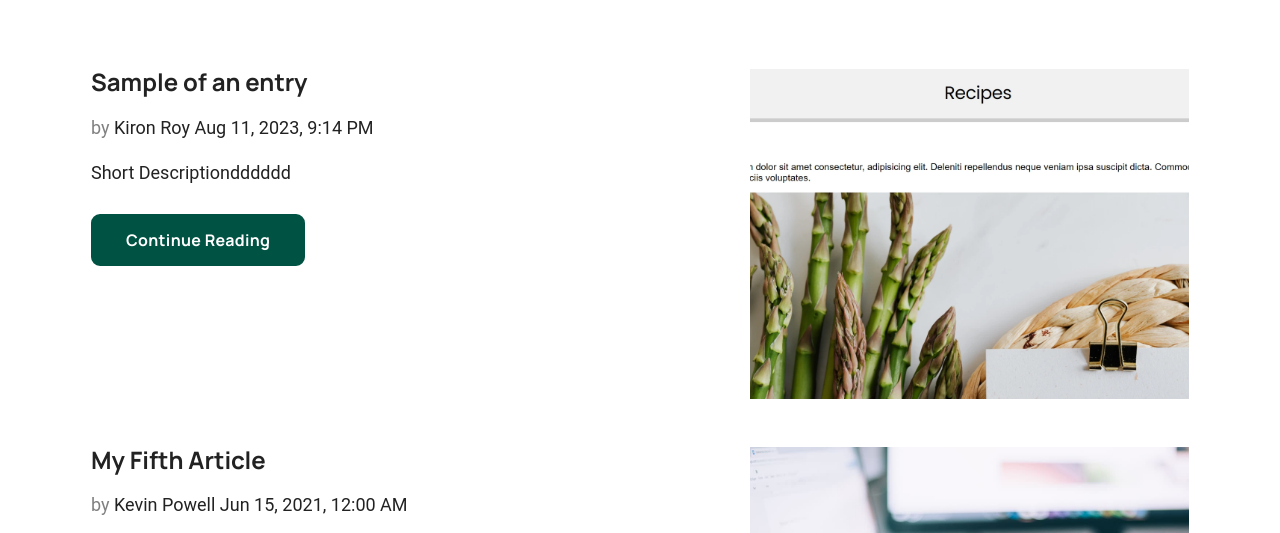
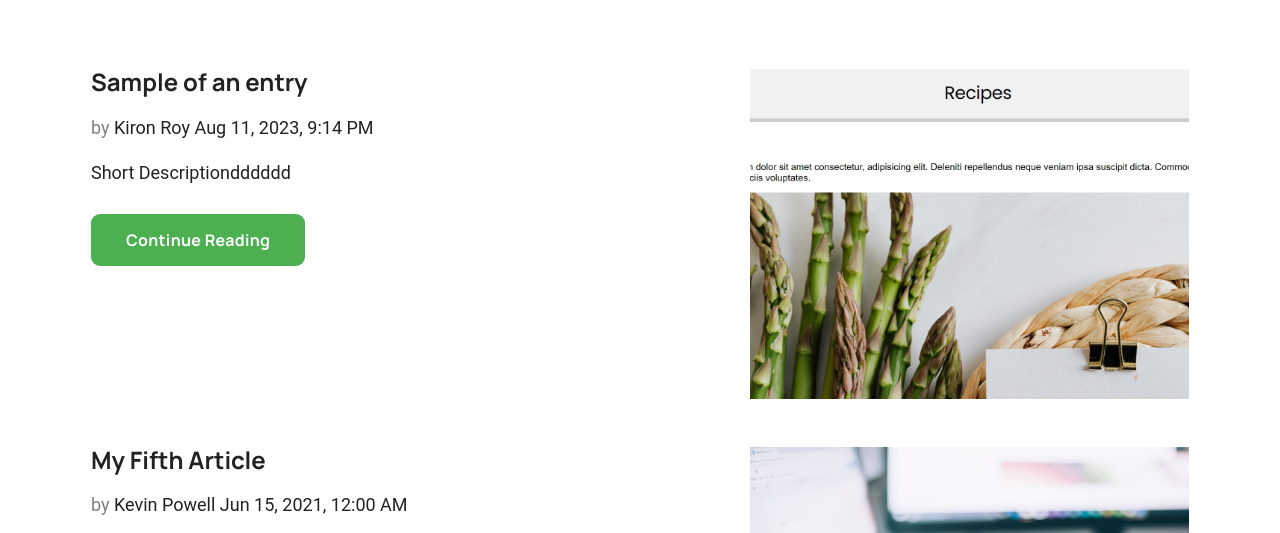
Before and after one commit to kironroy/blog, an Eleventy site: page src/blog.njk in a window 1280 px wide. In both pictures the pointer is over the link 198 px from the left and 494 px from the top of the page. Shown: the part 255-788 px from the top of the page. Built offline with nearby package versions, Linux system fonts and the light colour scheme; Eleventy itself is replaced by a stand-in of ours; files that its build step writes are made by us from their sources.

Commit message:
Update style.css
- Changed hover colors

```diff
--- a/src/style.css
+++ b/src/style.css
@@ -19,6 +19,7 @@
   --clr-primary-400: hsla(169, 100%, 26%, 1);
   --clr-primary-500: hsla(169, 100%, 16%, 1);
   --feature: #0275d8;
+  --button-hover-color: #4caf50;
   --most-recent: #02d8d0;
 
   --clr-neutral-100: hsla(0, 0%, 100%, 1);
@@ -392,8 +393,8 @@ section,
 }
 .btn--primary:hover,
 .btn--primary:focus {
-  background: var(--clr-primary-500);
-  border-color: var(--clr-primary-500);
+  background: var(--button-hover-color);
+  border-color: var(--button-hover-color);
 }
 
 .btn--neutral {
@@ -419,4 +420,5 @@ section,
 .btn--neutral:focus {
   color: var(--clr-neutral-100);
   background-color: var(--clr-neutral-900);
+  border: solid var(--clr-neutral-900);
 }
```
